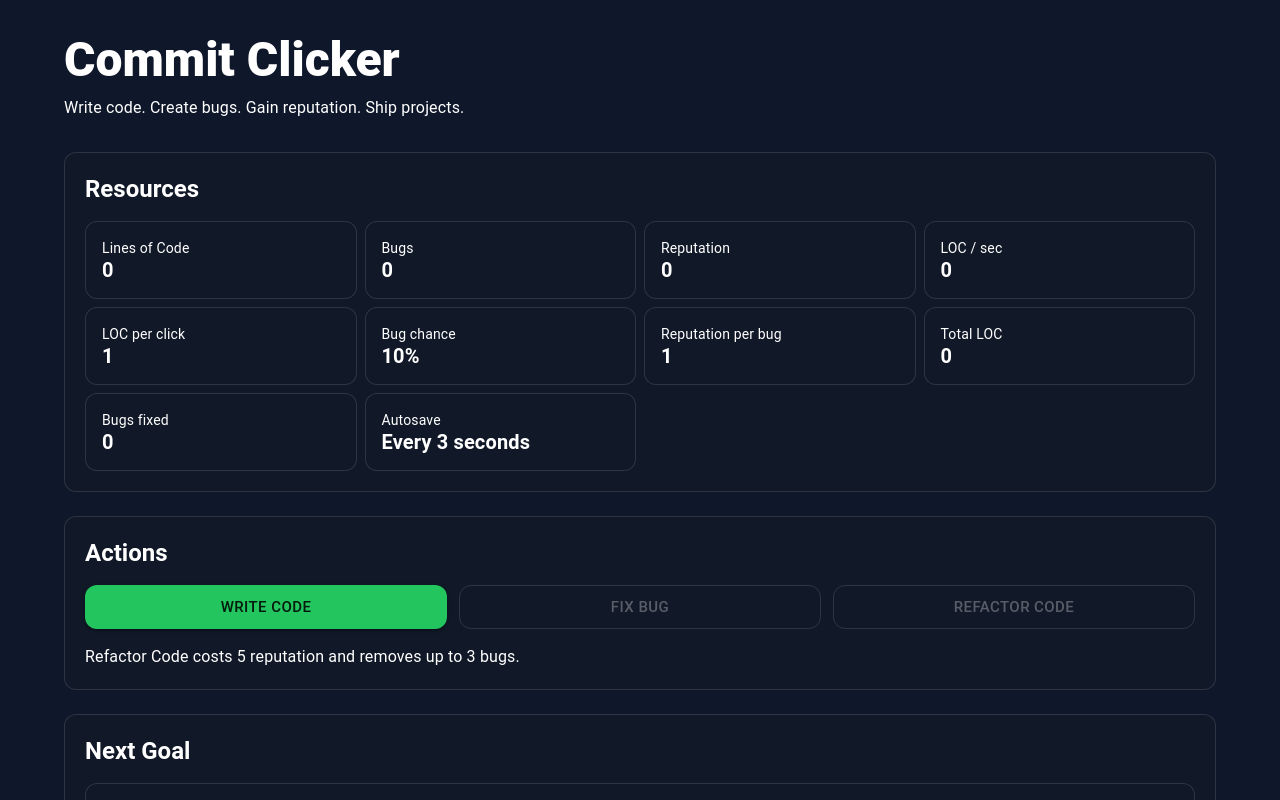
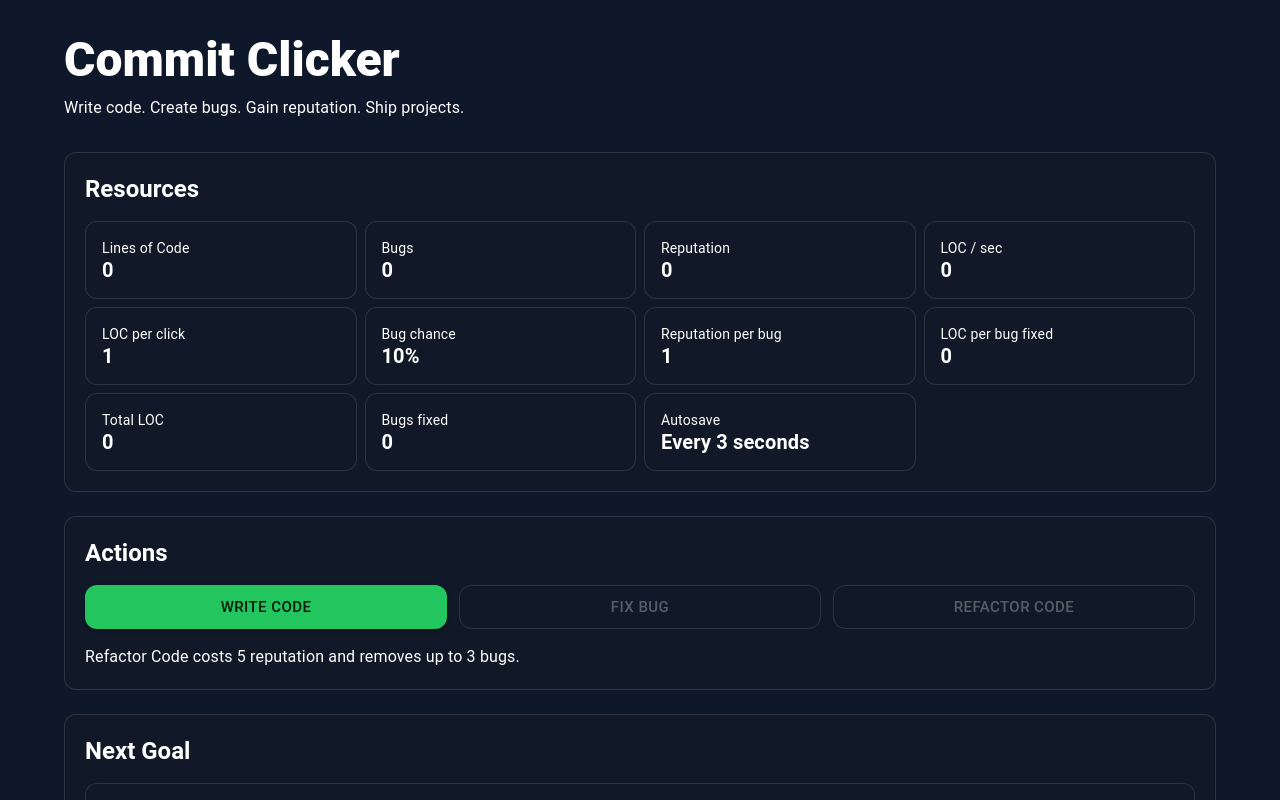
Before and after one commit to BlazingHotCode/commit-clicker, a React (Vite) app: page / in a window 1280 px wide. Shown: the top 800 px of the page. Built offline with nearby package versions, Linux system fonts and the light colour scheme.

Commit message:
show bug fix LOC reward stat

```diff
--- a/src/components/debug/DebugPanel.tsx
+++ b/src/components/debug/DebugPanel.tsx
@@ -304,6 +304,9 @@ export function DebugPanel({ state, dispatch }: DebugPanelProps) {
               <Typography>
                 Effective bug chance: {Math.round(stats.bugChance * 100)}%
               </Typography>
+              <Typography sx={{ mt: 2 }}>
+                LOC per bug fixed: {formatNumber(state.locPerBugFixed)}
+              </Typography>
             </CardContent>
           </Card>
         </Grid>
--- a/src/components/resources/ResourceBar.tsx
+++ b/src/components/resources/ResourceBar.tsx
@@ -105,6 +105,16 @@ export function ResourceBar({ state }: ResourceBarProps) {
           sx={{ display: { xs: "none", sm: "block" } }}
         >
           <ResourceItem
+            label="LOC per bug fixed"
+            value={formatNumber(state.locPerBugFixed)}
+          />
+        </Grid>
+
+        <Grid
+          size={{ xs: 6, sm: 6, md: 3 }}
+          sx={{ display: { xs: "none", sm: "block" } }}
+        >
+          <ResourceItem
             label="Total LOC"
             value={formatNumber(state.totalLinesOfCode)}
           />
```
